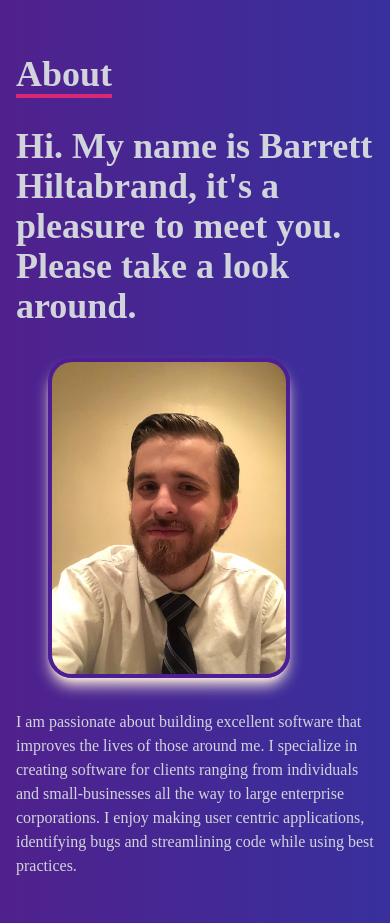
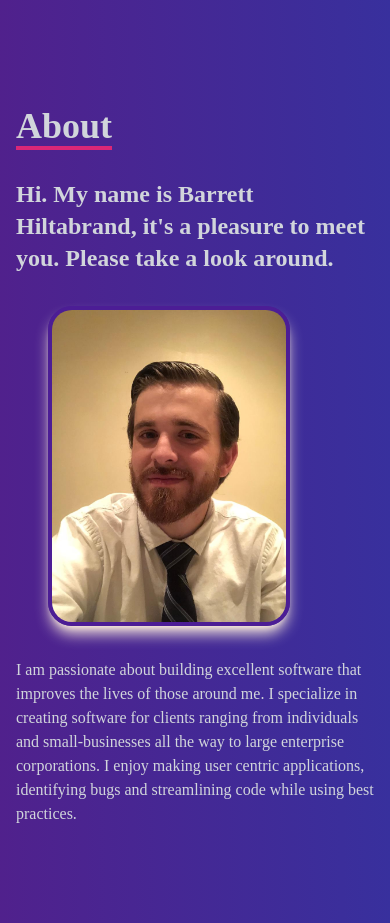
Before and after one commit to Bear2927/Personal-Portfolio, a React (Create React App) app: page / in a window 390 px wide. Shown: the part 800-1723 px from the top of the page. Built offline with nearby package versions, Linux system fonts and the light colour scheme.

Commit message:
resized some text to fit mobile app

```diff
--- a/src/components/About.jsx
+++ b/src/components/About.jsx
@@ -14,7 +14,7 @@ const About = () => {
           <div></div>
           </div>
           <div className='max-w-[1000px] w-full grid sm:grid-cols-3 gap-8 px-4'>
-            <div className='sm:text-right text-4xl font-bold'>
+            <div className='sm:text-right text-2xl font-bold'>
               <p>Hi. My name is Barrett Hiltabrand, it's a pleasure to meet you. Please take a look around.</p>
             </div>
             <div className='pl-8'>
```
